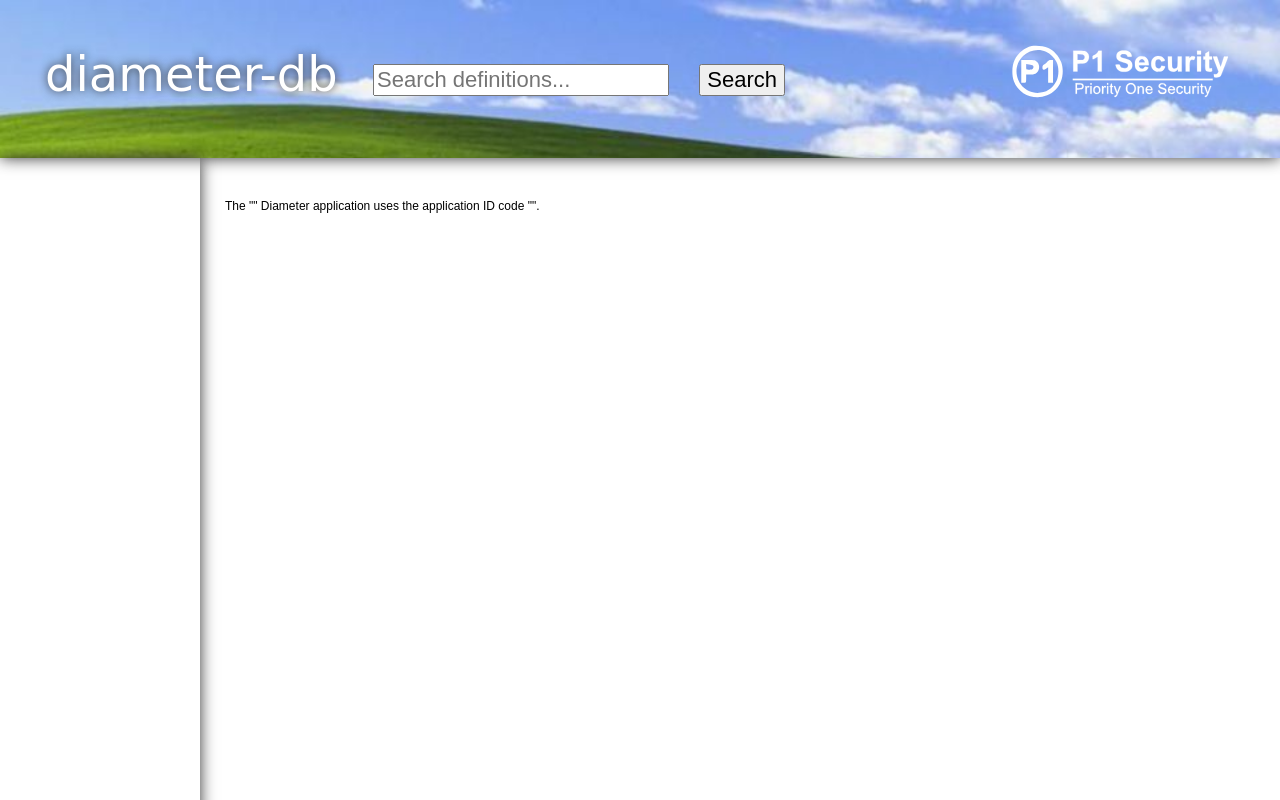
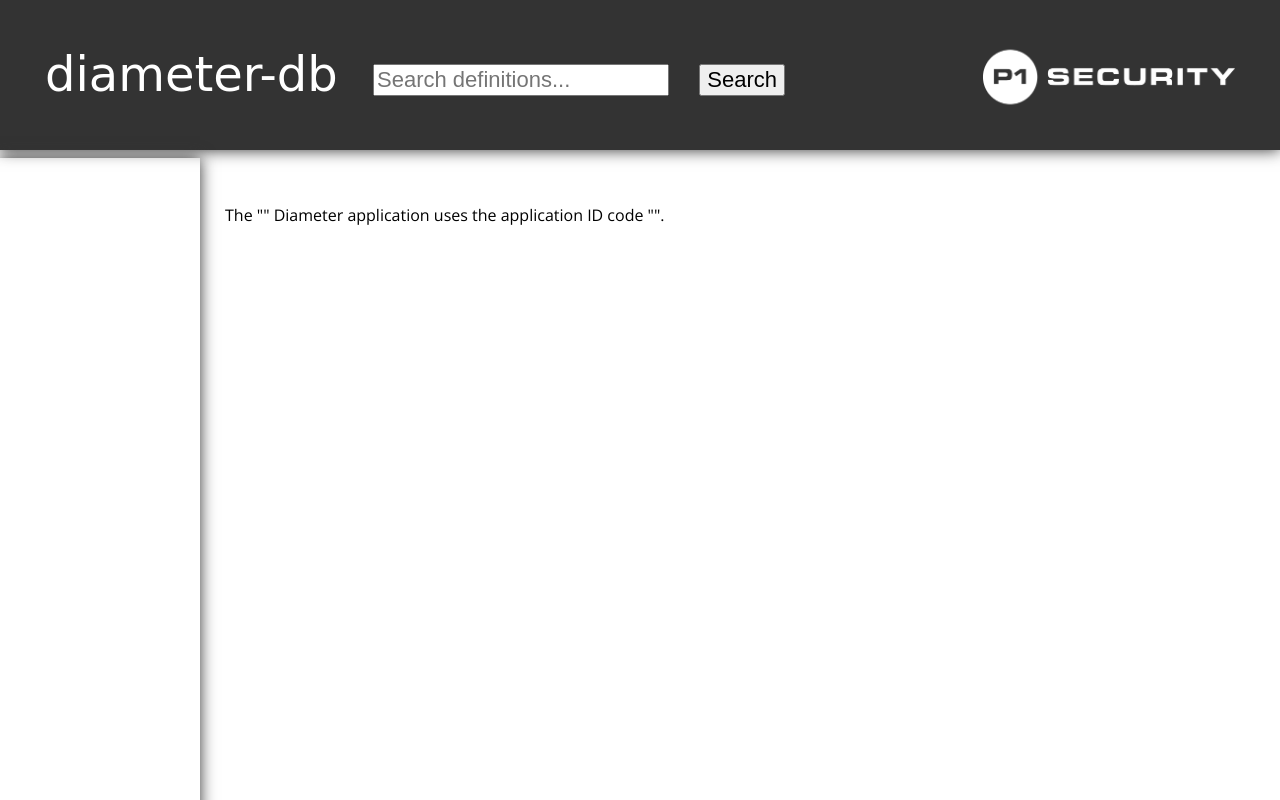
Before and after one commit to P1sec/diameter-db, a Python web app: template src/diameter_db/webapp/templates/application.html in a window 1280 px wide. Run offline with Jinja, Linux system fonts and the light colour scheme; the template is opened without the code that fills it, so the values that code supplies are empty.

Commit message:
Start updating logo and main colors

```diff
--- a/src/diameter_db/webapp/templates/base.html
+++ b/src/diameter_db/webapp/templates/base.html
@@ -3,33 +3,35 @@
     <head>
         <title>{{ title }} - diameter-db</title>
 
+        <link href="https://fonts.googleapis.com/css2?family=Open+Sans:ital,wght@0,300..800;1,300..800&display=swap" rel="stylesheet">
+
         <style>
             body {
-                font-family: 'Liberation Sans', sans-serif;
+                font-family: "Open Sans", sans-serif;
                 margin: 0;
                 margin-top: 158px;
                 padding: 0;
-                font-size: 12px;
+                font-size: 16px;
             }
 
             header {
-                background: url(/static/header_background.png); /* linear-gradient(rgba(0, 0, 0, 0.025), rgba(0, 0, 0, 0.2)), */
+                background: #333; /* linear-gradient(rgba(0, 0, 0, 0.025), rgba(0, 0, 0, 0.2)), */
                 /*background-cover: cover;*/
                 font-family: 'DejaVu Sans', sans-serif;
-                text-shadow: 0 0 10px #333;
+                color: white;
                 background-position: top center;
                 background-size: 100% auto;
                 background-repeat: no-repeat;
                 display: block;
                 /*height: 100px;*/
                 padding: 46px 45px;
+                padding-bottom: 28px;
                 top: 0;
                 font-size: 48px;
                 box-shadow: 0 0 15px #333;
                 position: fixed;
                 width: calc(100% - 90px);
                 /*  z-index: 1; */
-                color: white;
             }
 
             header a {
@@ -174,7 +176,7 @@
     <body>
         <header>
             <a href="/" >
-                <img src="/static/white_p1sec_logo.svg" style="float: right; margin-top: -14px" height="80"> diameter-db
+                <img src="/static/p1sec.png" style="float: right; margin-top: -14px" height="90"> diameter-db
             </a>
 
             <form id="search-form" action="/search">
```
Also changed, not shown: src/diameter_db/webapp/static/p1sec.png (added).
